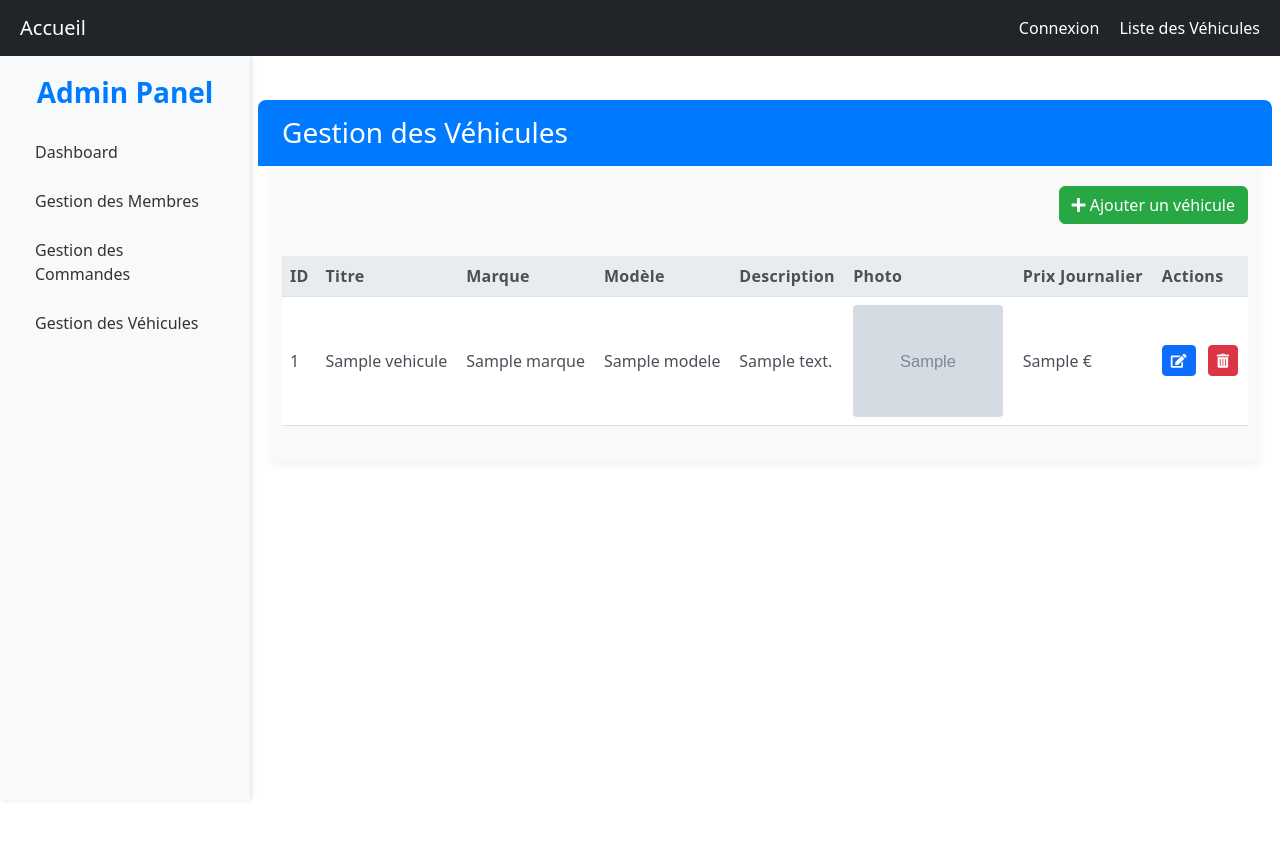
After one commit to Fantik94/location-vehicule_eval, a Symfony app: template templates/vehicule/gestion.html.twig in a window 1280 px wide. The commit adds this page. Run offline with Twig, Linux system fonts and the light colour scheme; the template is opened without the code that fills it: most values are stand-ins (such as "Sample title", 1, 10 or a date in 2020); grey boxes marked "Sample" are stand-in pictures; some libraries are stand-ins or nearby versions.

Commit message:
backoffice

```diff
--- /dev/null
+++ b/templates/admin_base.html.twig
@@ -0,0 +1,62 @@
+{% extends 'base.html.twig' %}
+
+{% block stylesheets %}
+    {{ parent() }}
+    <style>
+        .admin-dashboard {
+            display: flex;
+            min-height: 100vh;
+        }
+
+        .sidebar {
+            flex: 0 0 250px;
+            background-color: #f8f9fa;
+            height: calc(100vh - 56px);
+            padding: 20px;
+            box-shadow: 2px 0 5px rgba(0, 0, 0, 0.1);
+            overflow-y: auto;
+        }
+
+        .sidebar h3 {
+            color: #007bff;
+            font-weight: bold;
+            margin-bottom: 20px;
+            text-align: center;
+        }
+
+        .sidebar a {
+            display: block;
+            padding: 10px 15px;
+            color: #333;
+            text-decoration: none;
+            border-radius: 4px;
+            margin-bottom: 5px;
+            transition: background-color 0.3s, color 0.3s;
+        }
+
+        .sidebar a:hover, .sidebar a.active {
+            background-color: #007bff;
+            color: white;
+        }
+
+        .admin-content {
+            flex-grow: 1;
+            padding: 20px;
+        }
+    </style>
+{% endblock %}
+
+{% block body %}
+    <div class="admin-dashboard">
+        <div class="sidebar">
+            <h3>Admin Panel</h3>
+            <a href="{{ path('admin_dashboard') }}" class="{% if app.request.attributes.get('_route') == 'admin_dashboard' %}active{% endif %}">Dashboard</a>
+            <a href="">Gestion des Membres</a>
+            <a href="">Gestion des Commandes</a>
+            <a href="{{ path('gestion_vehicules') }}" class="{% if app.request.attributes.get('_route') == 'gestion_vehicules' %}active{% endif %}">Gestion des Véhicules</a>
+        </div>
+        <div class="admin-content">
+            {% block admin_content %}{% endblock %}
+        </div>
+    </div>
+{% endblock %}
--- /dev/null
+++ b/templates/vehicule/gestion.html.twig
@@ -0,0 +1,117 @@
+{# templates/vehicule/gestion.html.twig #}
+
+{% extends 'admin_base.html.twig' %}
+
+{% block title %}Gestion des Véhicules{% endblock %}
+
+{% block admin_content %}
+<style>
+
+    /* Custom styles for a cleaner, more modern look */
+    .container {
+        background-color: #f9f9f9;
+        border: none;
+        box-shadow: 0 4px 8px rgba(0, 0, 0, 0.05);
+        border-radius: 8px;
+        padding-bottom: 20px; /* Add padding to bottom for better spacing */
+    }
+
+    h1 {
+        font-size: 1.75rem;
+        background-color: #007bff;
+        color: #ffffff;
+        padding: 16px 24px;
+        margin: 0 -24px 20px; /* Extend the header to the edges and add margin to the bottom */
+        border-radius: 8px 8px 0 0;
+    }
+
+    .btn-success {
+        background-color: #28a745;
+        border-color: #28a745;
+        margin-bottom: 1rem; /* Add space below the button */
+    }
+
+    .btn-success:hover {
+        background-color: #218838;
+        border-color: #1e7e34;
+    }
+
+    .img-fluid {
+        max-height: 150px;
+        width: 150px;
+        border-radius: 4px;
+    }
+
+    .btn-sm {
+        font-size: 0.875rem;
+    }
+
+    .btn-primary {
+        margin-right: 8px;
+    }
+
+    .table th {
+        font-weight: 600;
+        letter-spacing: 0.02em;
+        background-color: #e9ecef;
+        color: #495057; /* Dark grey color for text */
+    }
+
+    .table td {
+        vertical-align: middle;
+        color: #495057; /* Dark grey color for text */
+    }
+
+    .icon-text i {
+        margin-right: 8px;
+    }
+
+    .table-hover tbody tr:hover {
+        box-shadow: inset 5px 0 0 #007bff;
+    }
+
+    /* Override Bootstrap's table-striped styling with a modern zebra-striping effect */
+    .table tbody tr:nth-of-type(odd) {
+        background-color: #f2f2f2; /* Lighter background for odd rows */
+    }
+</style>
+
+<div class="container mt-4">
+    <h1>Gestion des Véhicules</h1>
+    <div class="mb-3 text-end">
+        <a href="{{ path('ajouter_vehicule') }}" class="btn btn-success"><i class="fas fa-plus"></i> Ajouter un véhicule</a>
+    </div>
+
+    <table class="table table-hover">
+        <thead>
+            <tr>
+                <th>ID</th>
+                <th>Titre</th>
+                <th>Marque</th>
+                <th>Modèle</th>
+                <th>Description</th>
+                <th>Photo</th>
+                <th>Prix Journalier</th>
+                <th>Actions</th>
+            </tr>
+        </thead>
+        <tbody>
+            {% for vehicule in vehicules %}
+            <tr>
+                <td>{{ vehicule.idVehicule }}</td>
+                <td>{{ vehicule.titre }}</td>
+                <td>{{ vehicule.marque }}</td>
+                <td>{{ vehicule.modele }}</td>
+                <td>{{ vehicule.description }}</td>
+                <td><img src="{{ vehicule.photo }}" alt="Photo de {{ vehicule.titre }}" class="img-fluid"></td>
+                <td>{{ vehicule.prixJournalier }} €</td>
+                <td>
+                    <a href="{{ path('modifier_vehicule', {'id': vehicule.idVehicule}) }}" class="btn btn-primary btn-sm"><i class="fas fa-edit"></i></a>
+                    <a href="{{ path('supprimer_vehicule', {'id': vehicule.idVehicule}) }}" class="btn btn-danger btn-sm" onclick="return confirm('Êtes-vous sûr de vouloir supprimer ce véhicule ?');"><i class="fas fa-trash-alt"></i></a>
+                </td>
+            </tr>
+            {% endfor %}
+        </tbody>
+    </table>
+</div>
+{% endblock %}
```
Also changed, not shown: src/Controller/VehiculeController.php (+48 -9 lines), templates/admin/index.html.twig (+79 -7 lines), templates/ajouter-vehicule/index.html.twig (+8 -12 lines), templates/vehicule/modifier.html.twig (added, +44 -0 lines).
